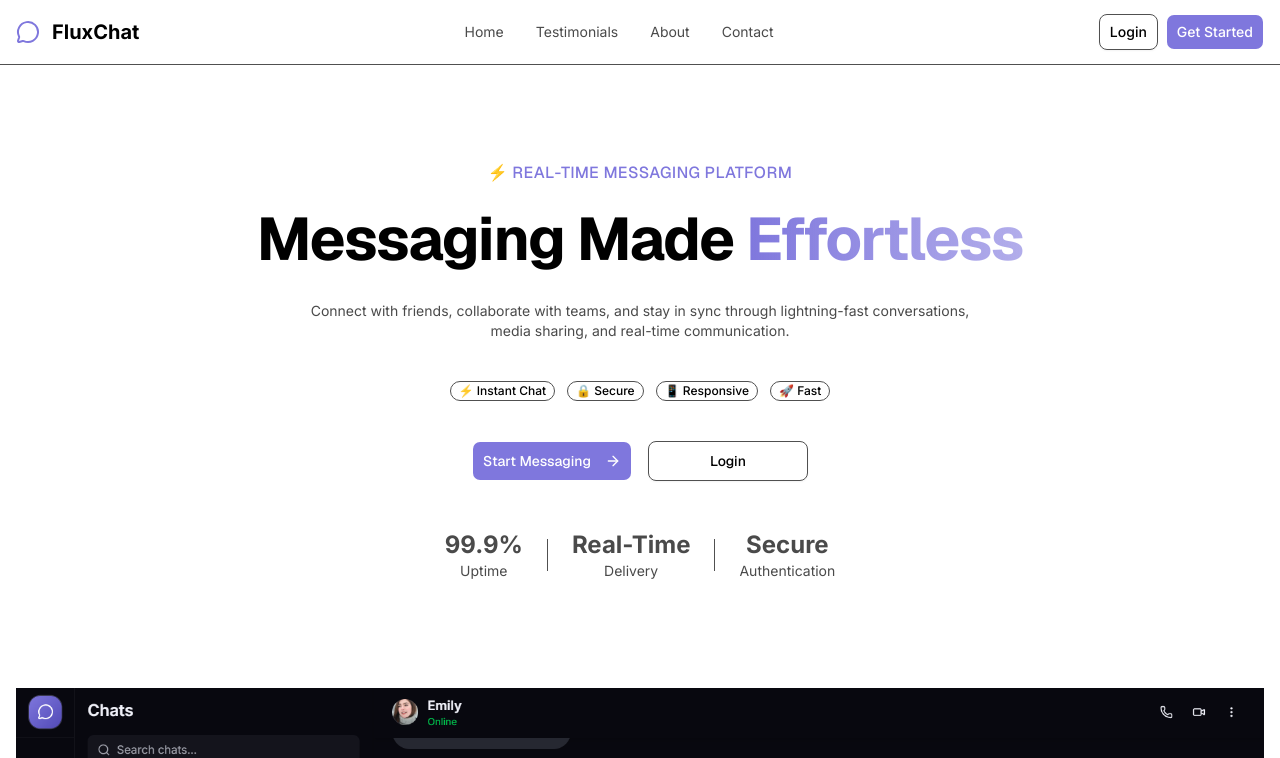
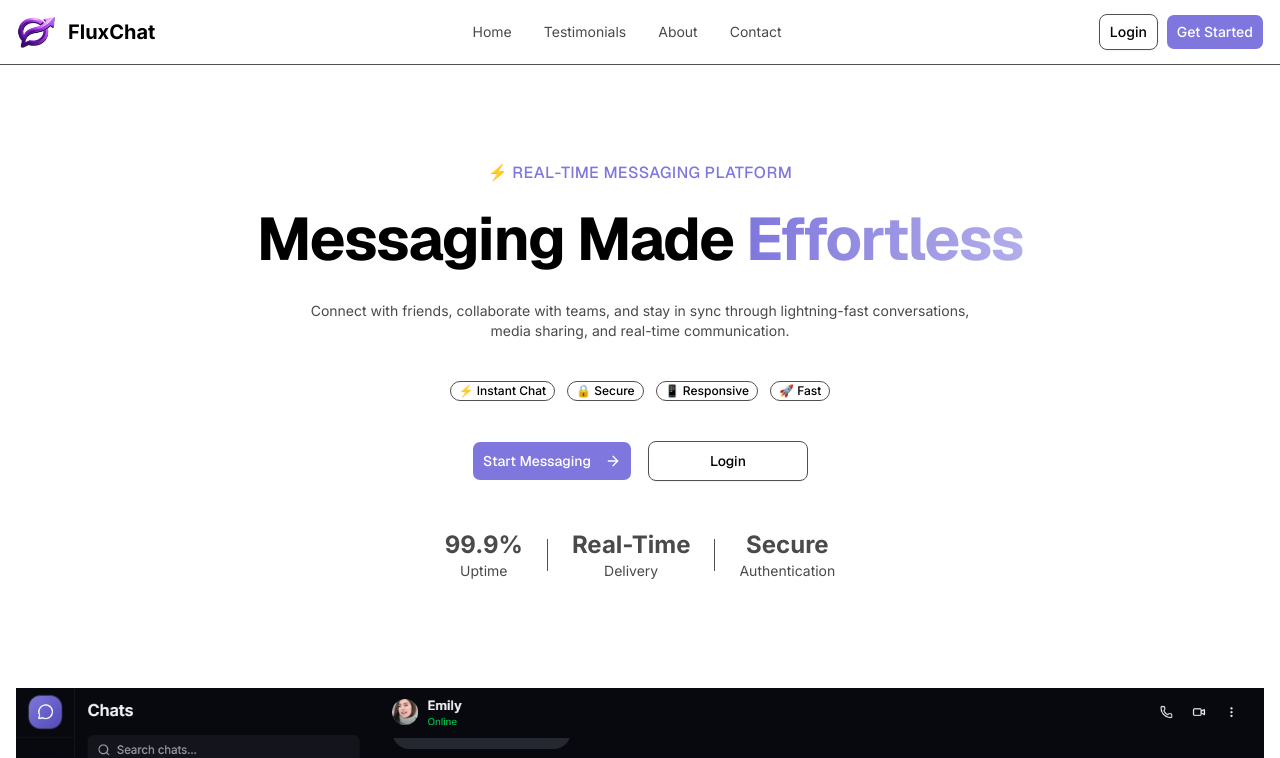
Before and after one commit to om-bhargav/next-chat-app, a Next.js app in the folder main-app/: page / in a window 1280 px wide. Shown: the top 758 px of the page. Built offline with nearby package versions, Linux system fonts and the light colour scheme.

Commit message:
fixed logo

```diff
--- a/main-app/components/global/Navbar.tsx
+++ b/main-app/components/global/Navbar.tsx
@@ -2,13 +2,16 @@ import { SITE_NAME } from '@/config'
 import { MessageCircle } from 'lucide-react'
 import { Button } from '../ui/button'
 import Link from "next/link";
+import Image from 'next/image';
 export default function Navbar() {
   return (
     <header className="sticky top-0 z-50 border-b bg-background/80 backdrop-blur">
       <div className="max-w-7xl mx-auto flex h-16 items-center justify-between px-4">
         <Link href={"/"}>
         <div className="flex items-center gap-3">
-          <MessageCircle className="h-6 w-6 text-primary" />
+          <div className='relative h-8 w-10'>
+          <Image src={"/logo.png"} fill alt={"Logo"}/>
+          </div>
           <span className="text-xl font-bold">
             {SITE_NAME}
           </span>
```
